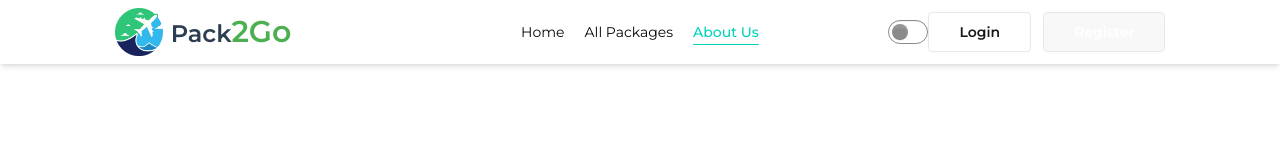
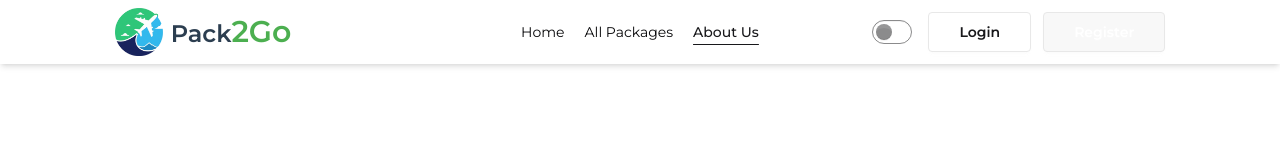
Before and after one commit to Rubaid07/pack2go, a React (Vite) app: page /about in a window 1280 px wide. Shown: the top 160 px of the page. Built offline with nearby package versions, Linux system fonts and the light colour scheme.

Commit message:
implement dark theme

```diff
--- a/src/components/Navbar.jsx
+++ b/src/components/Navbar.jsx
@@ -1,11 +1,25 @@
 import { Link, NavLink } from 'react-router';
 import logo from '../assets/pack2go.png'
+import { useEffect, useState } from 'react';
+
 const Navbar = () => {
+  const [theme, setTheme] = useState(localStorage.getItem('theme') || 'light');
+  const handleTheme = e => {
+    const newTheme = e.target.checked ? 'dark' : 'light';
+    setTheme(newTheme);
+  };
+
+  useEffect(() => {
+    document.querySelector('html').setAttribute('data-theme', theme);
+    localStorage.setItem('theme', theme);
+  }, [theme]);
+
   const links = <>
-    <NavLink to='/' className={({ isActive }) => isActive ? 'underline text-accent underline-offset-7 font-medium' : 'text-neutral hover:text-primary'}>Home</NavLink>
-    <NavLink to='/packages' className={({ isActive }) => isActive ? 'underline text-accent underline-offset-7 font-medium' : 'text-neutral hover:text-primary'}>All Packages</NavLink>
-    <NavLink to='/about' className={({ isActive }) => isActive ? 'underline text-accent underline-offset-7 font-medium' : 'text-neutral hover:text-primary'}>About Us</NavLink>
-  </>
+    <NavLink to='/' className={({ isActive }) => isActive ? 'underline  underline-offset-7 font-medium' : 'text-neutral '}>Home</NavLink>
+    <NavLink to='/packages' className={({ isActive }) => isActive ? 'underline  underline-offset-7 font-medium' : 'text-neutral '}>All Packages</NavLink>
+    <NavLink to='/about' className={({ isActive }) => isActive ? 'underline  underline-offset-7 font-medium' : 'text-neutral '}>About Us</NavLink>
+  </>;
+
   return (
     <div className='bg-base-100 shadow-md montserrat'>
       <div className="navbar md:w-10/12 mx-auto">
@@ -16,13 +30,13 @@ const Navbar = () => {
             </div>
             <ul
               tabIndex={0}
-              className="menu menu-sm dropdown-content bg-base-100 rounded-box z-1 mt-3 w-52 p-2 pb-5 shadow-md">
+              className="menu menu-sm dropdown-content bg-base-100 rounded-box z-[1] mt-3 w-52 p-2 pb-5 shadow-md">
               {links}
             </ul>
           </div>
           <Link to="/" className='flex items-center gap-2 cursor-pointer'>
             <img className='md:w-12 w-7' src={logo} alt="" />
-          <p className='font-semibold text-2xl text-[#2C3E50]'>Pack<span className='text-[#4CAF50] text-3xl'>2Go</span></p>
+            <p className='font-semibold text-2xl text-[#2C3E50]'>Pack<span className='text-[#4CAF50] text-3xl'>2Go</span></p>
           </Link>
         </div>
         <div className="navbar-center hidden lg:flex">
@@ -31,11 +45,13 @@ const Navbar = () => {
           </ul>
         </div>
         <div className="navbar-end">
-          <input type="checkbox" value="dark" className="toggle theme-controller" />
-            <div className='hidden lg:flex'>
-              <Link to='/login' className="md:btn md:px-[30px] md:py-[15px] md:bg-transparent  border  hover: hover: md: md:  rounded-sm px-3 py-2  mr-3">Login</Link>
-              <Link to='/register' className="md:btn md:px-[30px] md:py-[15px] md:  hover: md: md:flex rounded-sm px-3 py-2 text-white">Register</Link>
-            </div>
+          <label className="cursor-pointer grid place-items-center mr-4">
+            <input type="checkbox" checked={theme === 'dark'} onChange={handleTheme} className=" toggle-info toggle theme-controller  row-start-1 col-start-1 col-span-2" />
+          </label>
+          <div className='hidden lg:flex'>
+            <Link to='/login' className="md:btn md:px-[30px] md:py-[15px] md:bg-transparent border hover: rounded-sm px-3 py-2 mr-3">Login</Link>
+            <Link to='/register' className="md:btn md:px-[30px] md:py-[15px] hover: md:flex rounded-sm px-3 py-2 text-white">Register</Link>
+          </div>
         </div>
       </div>
     </div>
--- a/src/index.css
+++ b/src/index.css
@@ -4,27 +4,28 @@
 @import "tailwindcss";
 @plugin "daisyui";
 
-@plugin "daisyui" {
-  themes: light --default, dark --prefersdark, cupcake;
+
+.montserrat {
+  font-family: "Montserrat", sans-serif;
 }
 
-.montserrat{
-  font-family: "Montserrat", sans-serif;
-}
-.open-sans{
+.open-sans {
   font-family: "Open Sans", sans-serif;
 }
-ul{
-    gap: 20px;
+
+ul {
+  gap: 20px;
 }
+
 .hero-slider .slick-prev::before,
-.hero-slider .slick-next::before{
+.hero-slider .slick-next::before {
   border-radius: 50%;
   z-index: 1;
   opacity: 1 !important;
 }
 
-.hero-slider .slick-prev, .slick-next {
+.hero-slider .slick-prev,
+.slick-next {
   z-index: 1;
 }
 
--- /dev/null
+++ b/tailwind.config.js
@@ -0,0 +1,10 @@
+module.exports = {
+  content: ["./src/**/*.{js,jsx,ts,tsx}"],
+  theme: {
+    extend: {},
+  },
+  plugins: [require("daisyui")],
+  daisyui: {
+    themes: ["light", "dark"]
+  },
+};
```
